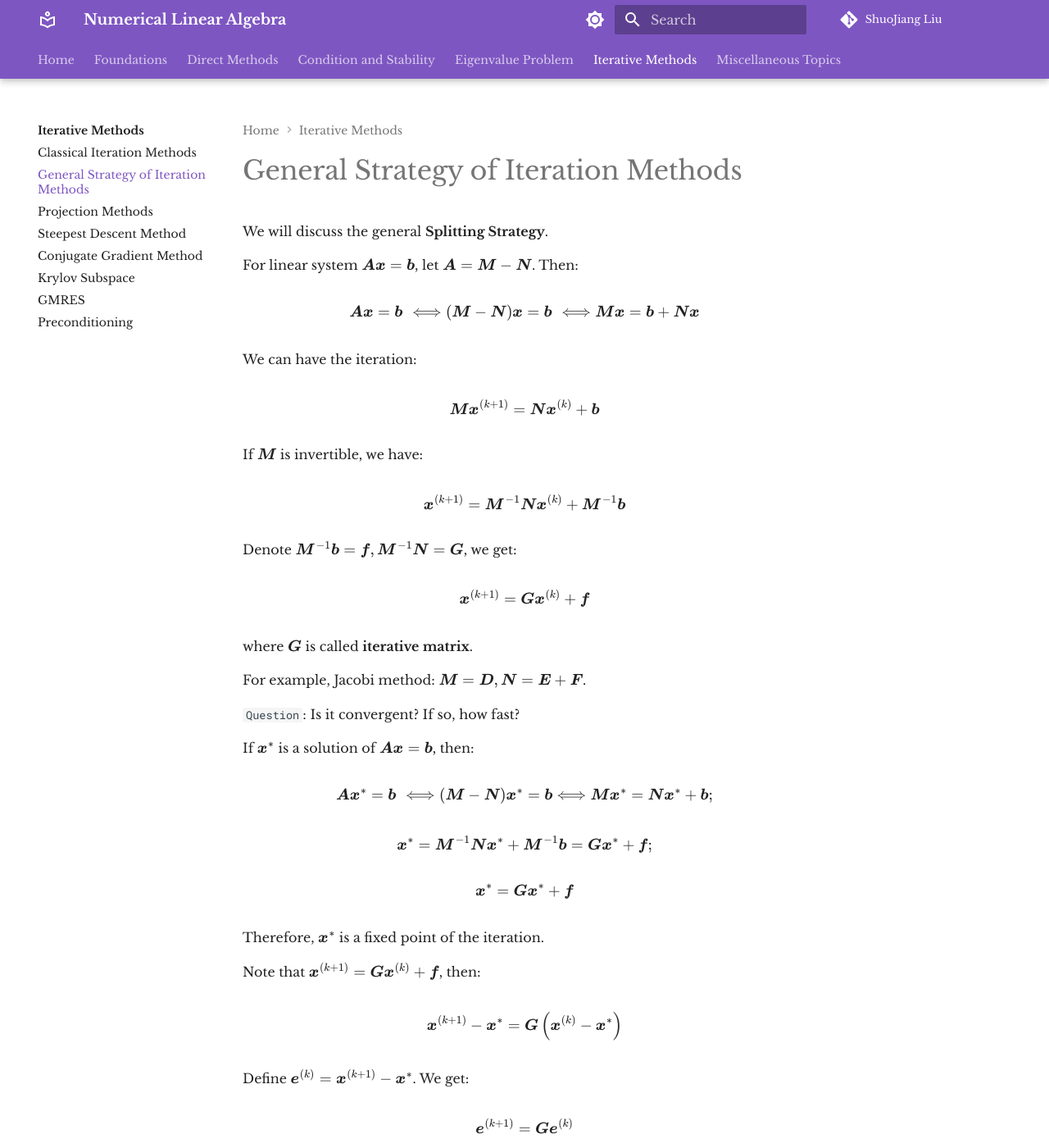
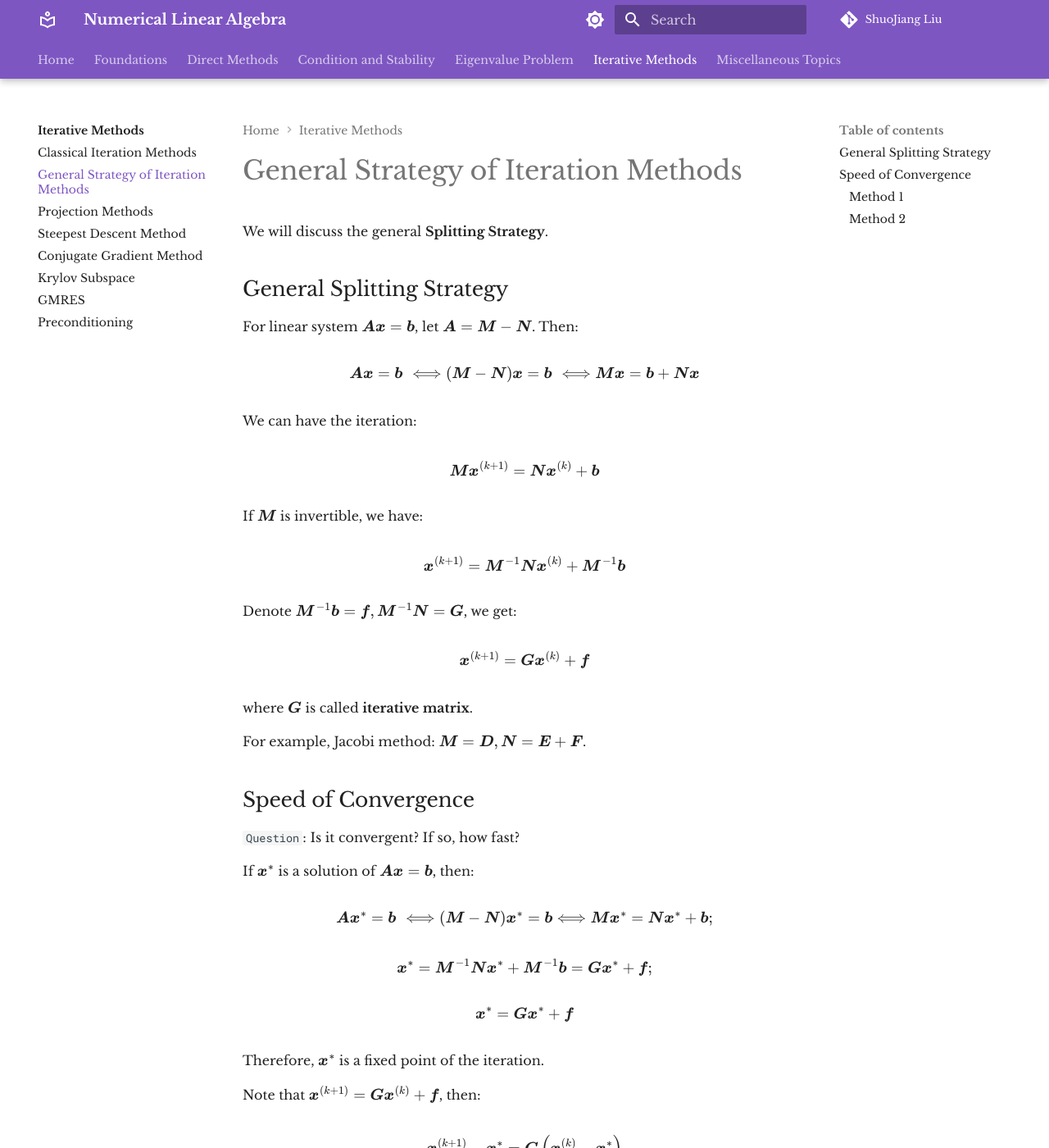
Before and after one commit to LiuShuoJiang/Numerical-Linear-Algebra, an MkDocs documentation site: the page built from docs/Iterative Methods/Introduction_to_Iteration.md, in a window 1280 px wide and 1400 px high. Shown: the whole window at 82% size. Built offline with MkDocs 1.6.1 and Material for MkDocs 9.7.7, drawn with Linux system fonts in a browser that asks for light colours; comment, search, counter and statistics services are not loaded.

Commit message:
Update page index

```diff
--- a/docs/Iterative Methods/Introduction_to_Iteration.md
+++ b/docs/Iterative Methods/Introduction_to_Iteration.md
@@ -1,6 +1,8 @@
 # General Strategy of Iteration Methods
 
 We will discuss the general **Splitting Strategy**.
+
+## General Splitting Strategy
 
 For linear system $\boldsymbol{Ax}=\boldsymbol{b}$, let $\boldsymbol{A}=\boldsymbol{M}-\boldsymbol{N}$. Then:
 
@@ -29,6 +31,8 @@ $$
 where $\boldsymbol{G}$ is called **iterative matrix**.
 
 For example, Jacobi method: $\boldsymbol{M}=\boldsymbol{D}, \boldsymbol{N}=\boldsymbol{E}+\boldsymbol{F}$.
+
+## Speed of Convergence
 
 `Question`: Is it convergent? If so, how fast?
 
@@ -62,6 +66,8 @@ $$
 
 This is the ***error equation***.
 
+### Method 1
+
 `Question`: Is $\boldsymbol{e}^{\left( k \right)}\rightarrow 0$ as $k\rightarrow +\infty$ ? If so, how fast?
 
 `Theorem`: If the spectral radius $\rho \left( \boldsymbol{G} \right) <1$, it implies that $(\mathbf{I}-\boldsymbol{G})$ is invertible and $\boldsymbol{x}^{\left( k \right)}\rightarrow \boldsymbol{x}^*$.
@@ -77,6 +83,8 @@ The inverse is also true: If $\boldsymbol{x}^{\left( k \right)}$ converges for a
 `Question`: If $\rho \left( \boldsymbol{G} \right) >1$, there exists an initial guess that $\boldsymbol{x}^{(k)}$ does not converge. If $\rho \left( \boldsymbol{G} \right) =1$, what happens?
 
 `Theorem`: If $\left\| \boldsymbol{G} \right\| <1$ (any matrix norm is fine), then $\rho \left( \boldsymbol{G} \right) <1$.
+
+### Method 2
 
 `Definition`: A matrix $\boldsymbol{A}\in \mathbb{R} ^{m\times m}$ is called **(weakly) diagonally dominant** if:
 
```
